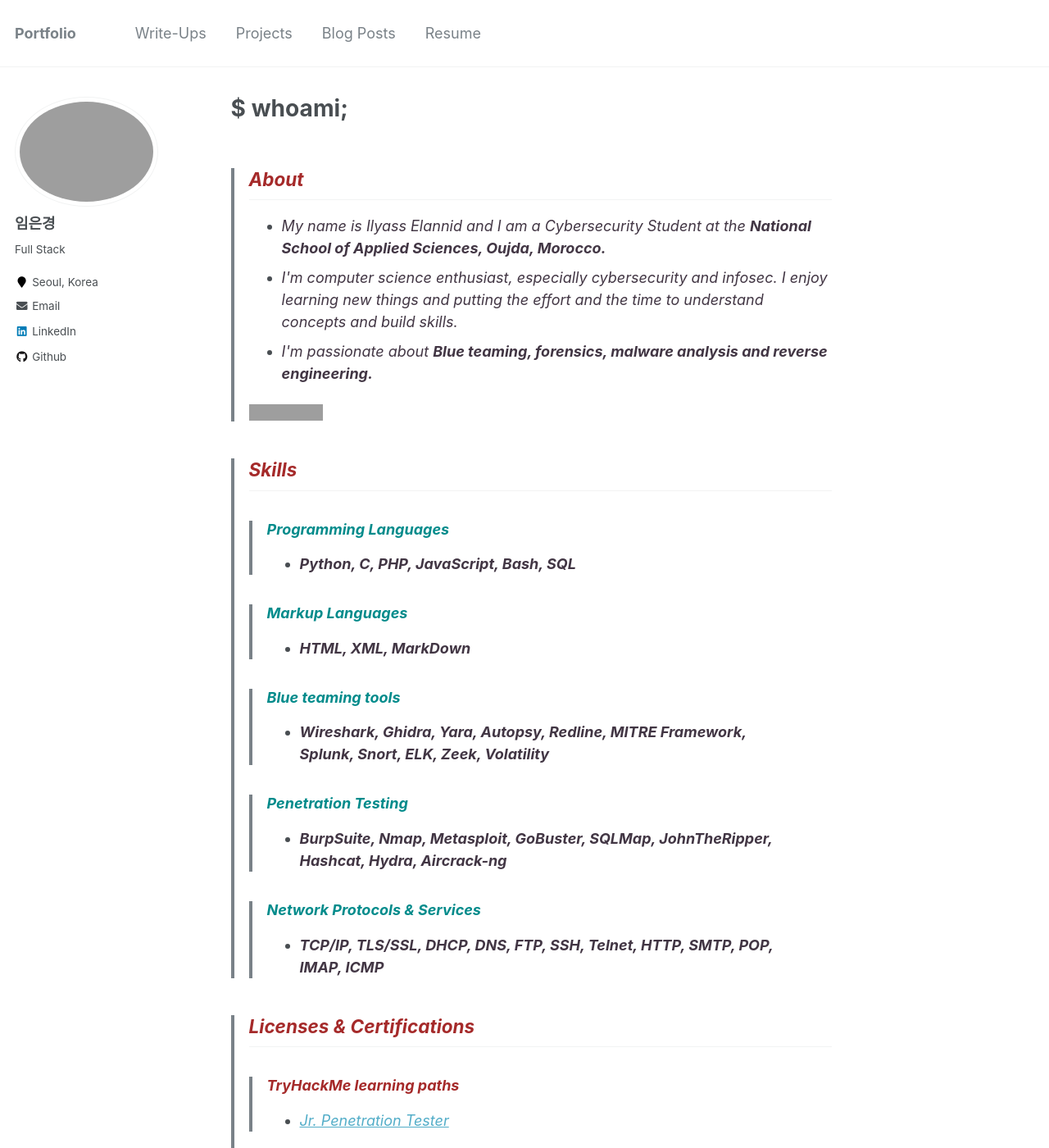
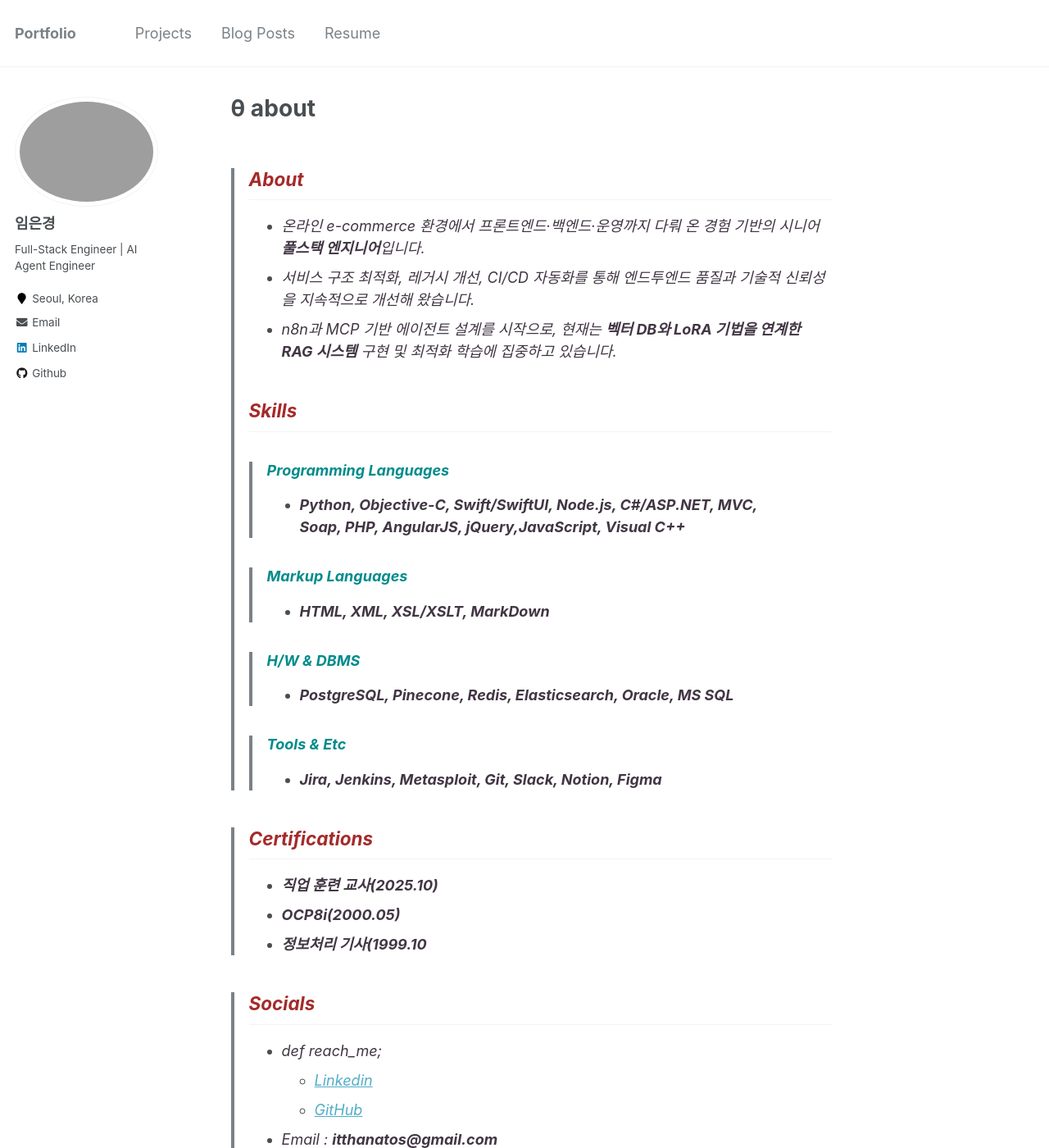
Before and after one commit to EunK/EunK.github.io, a Jekyll site: the page built from _pages/about.md, in a window 1280 px wide and 1400 px high. Shown: the whole window at 82% size. Built offline with Jekyll 4.4.1, drawn with Linux system fonts in a browser that asks for light colours; some of the changed text lies outside the part shown; grey boxes are pictures that could not be loaded.

Commit message:
change about me

```diff
--- a/_config.yml
+++ b/_config.yml
@@ -82,7 +82,7 @@ analytics:
 author:
   name             : "임은경"
   avatar           : "profile.png"
-  bio              : "Full Stack "
+  bio              : "Full-Stack Engineer | AI Agent Engineer"
   location         : "Seoul, Korea"
   employer         :
   pubmed           :
@@ -96,13 +96,13 @@ author:
   flickr           :
   facebook         :
   foursquare       :
-  github           : "Ily455"
+  github           : "EunK"
   google_plus      :
   keybase          :
   instagram        :
   impactstory      : #"https://profiles.impactstory.org/u/xxxx-xxxx-xxxx-xxxx"
   lastfm           :
-  linkedin         : "ilyass-elannid"
+  linkedin         : "eunkyoungLim"
   orcid            :
   pinterest        :
   soundcloud       :
--- a/_data/navigation.yml
+++ b/_data/navigation.yml
@@ -1,6 +1,6 @@
 main:
-  - title: "Write-Ups"
-    url: /writeups/
+  # - title: "Write-Ups"
+  #   url: /writeups/
 
   - title: "Projects"
     url: /projects/
--- a/_pages/about.md
+++ b/_pages/about.md
@@ -1,7 +1,7 @@
 ---
 permalink: /
-title: "$ whoami;"
-excerpt: "$ whoami;"
+title: "θ about"
+excerpt: "θ about"
 author_profile: true
 redirect_from:
   - /whoami/
@@ -10,54 +10,33 @@ redirect_from:
   - /about.html
 ---
 > ## **<strong><font color="Brown">About</font></strong>**
-> * <font color="#423644">My name is Ilyass Elannid and I am a Cybersecurity Student at the <strong>National School of Applied Sciences, Oujda, Morocco.</strong></font>
-> * <font color="#423644">I'm computer science enthusiast, especially cybersecurity and infosec. I enjoy learning new things and putting the effort and the time to understand concepts and build skills.</font>
-> * <font color="#423644">I'm passionate about <strong><em>Blue teaming, forensics, malware analysis and reverse engineering. </em></strong></font>
+> * <font color="#423644">온라인 e-commerce 환경에서 프론트엔드·백엔드·운영까지 다뤄 온 경험 기반의 시니어<strong>풀스택 엔지니어</strong>입니다.</font>
+> * <font color="#423644">서비스 구조 최적화, 레거시 개선, CI/CD 자동화를 통해 엔드투엔드 품질과 기술적 신뢰성을 지속적으로 개선해 왔습니다.</font>
+> * <font color="#423644">n8n과 MCP 기반 에이전트 설계를 시작으로, 현재는 <strong><em>벡터 DB와 LoRA 기법을 연계한 RAG 시스템</em></strong> 구현 및 최적화 학습에 집중하고 있습니다.</font>
 >
-><script src="https://tryhackme.com/badge/742046"></script>   ![HTB badge](https://www.hackthebox.eu/badge/image/815745)
-
+>
 > ## **<strong><font color="Brown">Skills</font></strong>**
 >> ### **<strong><font color="DarkCyan">Programming Languages</font></strong>**
->> * <font color="#423644"><em><strong>Python, C, PHP, JavaScript, Bash, SQL</strong></em>
+>> * <font color="#423644"><em><strong>Python, Objective-C, Swift/SwiftUI, Node.js, C#/ASP.NET, MVC, Soap, PHP, AngularJS, jQuery,JavaScript, Visual C++</strong></em>
 >
 >>### **<strong><font color="DarkCyan">Markup Languages</font></strong>**
->> * <font color="#423644"><em><strong>HTML, XML, MarkDown</strong></em>
+>> * <font color="#423644"><em><strong>HTML, XML, XSL/XSLT, MarkDown</strong></em>
 >
->> ### **<strong><font color="DarkCyan">Blue teaming tools</font></strong>**
->> * <font color="#423644"><em><strong>Wireshark, Ghidra, Yara, Autopsy, Redline, MITRE Framework, Splunk, Snort, ELK, Zeek, Volatility</strong></em>
+>> ### **<strong><font color="DarkCyan">H/W & DBMS</font></strong>**
+>> * <font color="#423644"><em><strong>PostgreSQL, Pinecone, Redis, Elasticsearch, Oracle, MS SQL</strong></em>
 >
->> ### **<strong><font color="DarkCyan">Penetration Testing</font></strong>**
->> * <font color="#423644"><em><strong>BurpSuite, Nmap, Metasploit, GoBuster, SQLMap, JohnTheRipper, Hashcat, Hydra, Aircrack-ng </strong></em>
->
->> ### **<strong><font color="DarkCyan">Network Protocols & Services</font></strong>**
->> * <font color="#423644"><em><strong>TCP/IP, TLS/SSL, DHCP, DNS, FTP, SSH, Telnet, HTTP, SMTP, POP, IMAP, ICMP</strong></em>
+>> ### **<strong><font color="DarkCyan">Tools & Etc</font></strong>**
+>> * <font color="#423644"><em><strong>Jira, Jenkins, Metasploit, Git, Slack, Notion, Figma</strong></em>
 >
 
-> ## **<strong><font color="Brown">Licenses & Certifications</font></strong>**
->>### **<strong><font color="Brown">TryHackMe learning paths</font></strong>**
-> * <a href="https://tryhackme-certificates.s3-eu-west-1.amazonaws.com/THM-IVMY2PLHQ3.png" target="_blank">Jr. Penetration Tester</a>
->
->>### **<strong><font color="Brown">Online courses</font></strong>**
->>  <bold>Cisco Networking Academy</bold>
-> * <a href="https://www.credly.com/badges/16865949-5454-4173-a5c2-2ecb78787660/linked_in_profile" target="_blank">Cybersecurity Essentials</a>
-> * <a href="https://www.credly.com/badges/7add1fc0-583e-4c3d-948d-a95fa95da048/linked_in_profile" target="_blank">Introduction to Cybersecurity</a>
-> * <a href="https://www.credly.com/badges/e963a5df-7813-4103-974e-9eac2dfb54c8/linked_in_profile" target="_blank">Networking Basics</a>
-> * <a href="https://www.credly.com/badges/93ea7860-d561-49ee-b0a6-883dd849fb6d/linked_in_profile" target="_blank">Networking Devices and Initial Configuration</a>
-> * <a href="https://github.com/Ily455/CERTIF/blob/main/IlyassElannid-NDG%20Linux%20Essent-certificate.pdf" target="_blank">NDG Linux Essentials</a><br>
->>
->>  <bold>TCM Security</bold>
-> * <a href="https://github.com/Ily455/CERTIF/blob/main/certificate-of-completion-for-linux-privilege-escalation-for-beginners.pdf" target="_blank">Linux Privilege Escalation for Beginners</a>
->>
->>  <bold>SoloLearn</bold>
-> * <a href="https://www.sololearn.com/certificates/CT-JXBQGCSG" target="_blank">SQL</a>
-
-> ## **<strong><font color="Brown">CTF platforms profiles</font></strong>**
-> * <a href="https://tryhackme.com/p/Ily455" target="_blank">TryHackMe's Profile</a>
-> * <a href="https://app.hackthebox.com/users/815745" target="_blank">HackTheBox's Profile</a>
+> ## **<strong><font color="Brown">Certifications</font></strong>**
+> * <font color="#423644"><em><strong>직업 훈련 교사(2025.10)</strong></em>
+> * <font color="#423644"><em><strong>OCP8i(2000.05)</strong></em>
+> * <font color="#423644"><em><strong>정보처리 기사(1999.10</strong></em>
 
 
 > ## **<strong><font color="Brown">Socials</font></strong>**
-> * <font color="#423644">Find me on : </font>
->   * <a href="https://www.linkedin.com/in/ilyass-elannid/" target="_blank">Linkedin</a>
->   * <a href="https://github.com/Ily455" target="_blank">GitHub</a>
-> * <font color="#423644">Email : <em><strong>ielannid@gmail.com</strong></em></font>
+> * <font color="#423644">def reach_me; </font>
+>   * <a href="https://www.linkedin.com/in/eunkyoungLim/" target="_blank">Linkedin</a>
+>   * <a href="https://github.com/EunK" target="_blank">GitHub</a>
+> * <font color="#423644">Email : <em><strong>itthanatos@gmail.com</strong></em></font>
```
Also changed, not shown: README.md (+2 -2 lines), _data/authors.yml (+4 -4 lines), _talks/Database-management-system.md (deleted, +0 -13 lines), _talks/DroidTester.md (deleted, +0 -14 lines), _talks/FSParser.md (deleted, +0 -24 lines), 1 other file.
